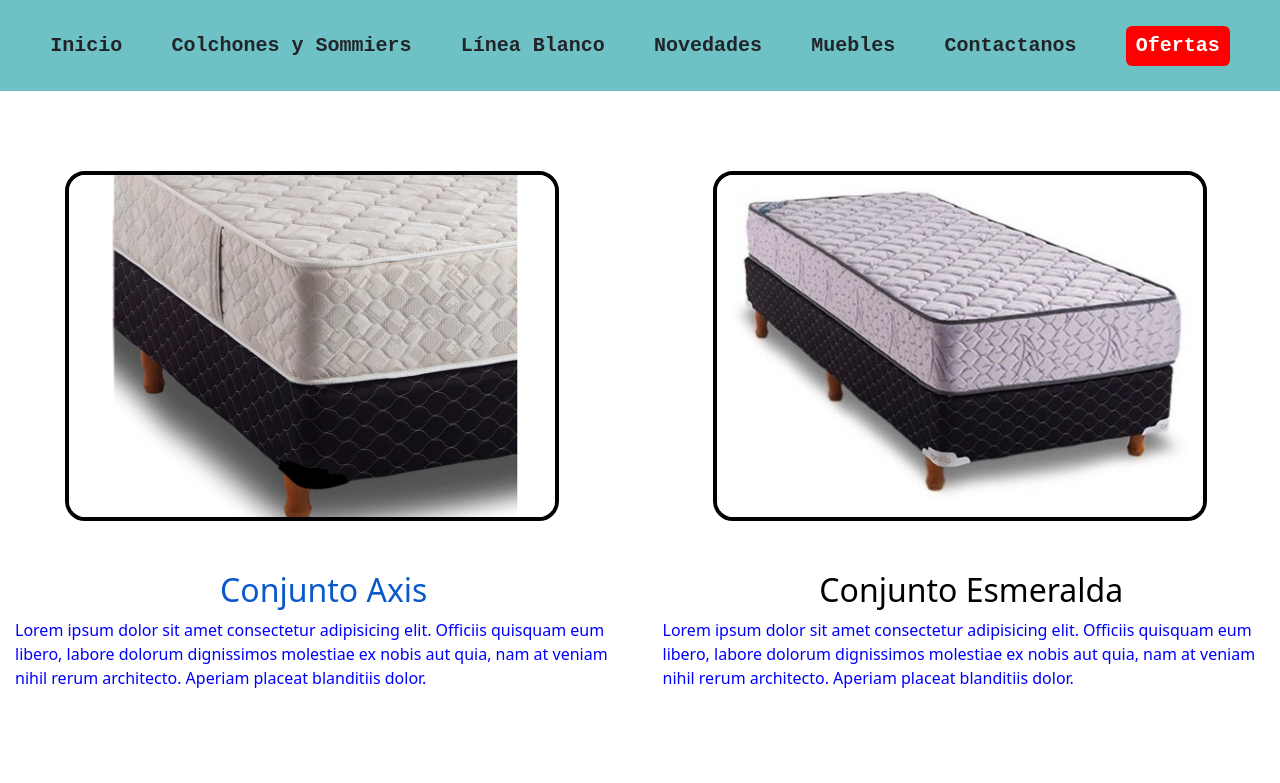
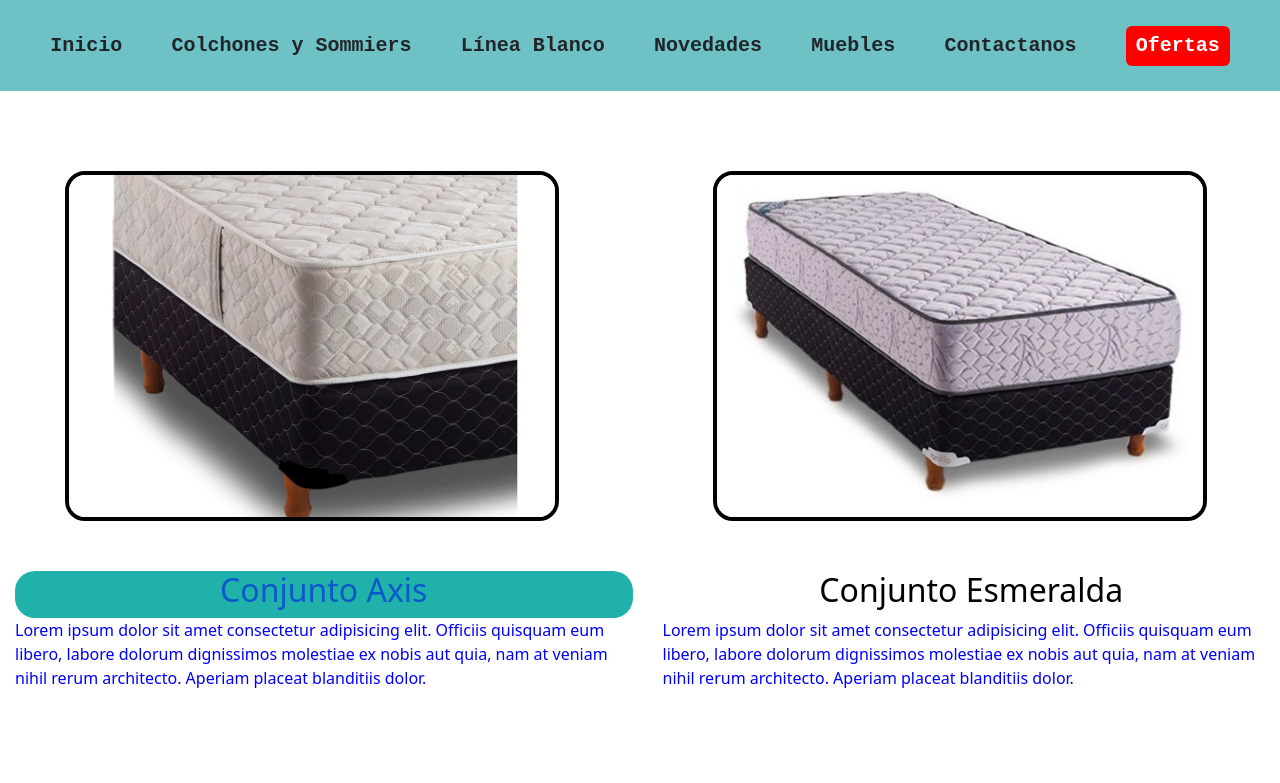
Before and after one commit to guidopizzi1/3era-preentrega, a plain HTML site: page colchonesysommieres.html in a window 1280 px wide. In both pictures the pointer is over the link "Conjunto Axis". Shown: the top 783 px of the page. Drawn offline with nearby package versions, Linux system fonts and the light colour scheme.

Commit message:
se retocan ultimos detalles

```diff
--- a/style.css
+++ b/style.css
@@ -468,6 +468,7 @@ footer img{
     display: flex;
     justify-content: start;
     color: red;
+
 }
 
 .texto{
@@ -516,3 +517,14 @@ footer img{
 
     }
     }
+
+    .textoexplicativo:hover{
+        color: red;
+    }
+
+    .grid-ref:hover{
+        background-color: lightseagreen;
+        border-radius: 20px;
+        transition: 2s;
+
+    }
```
Also changed, not shown: linea-espuma.html (+1 -2 lines), lineablanco.html (+1 -2 lines), muebles.html (+0 -1 lines), novedades.html (+0 -1 lines), paginaprincipal.html (+2 -3 lines).
